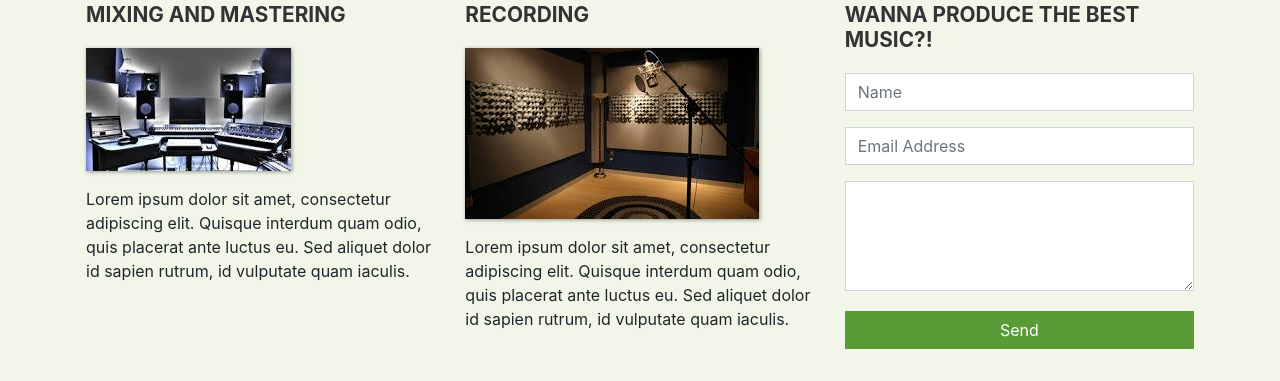
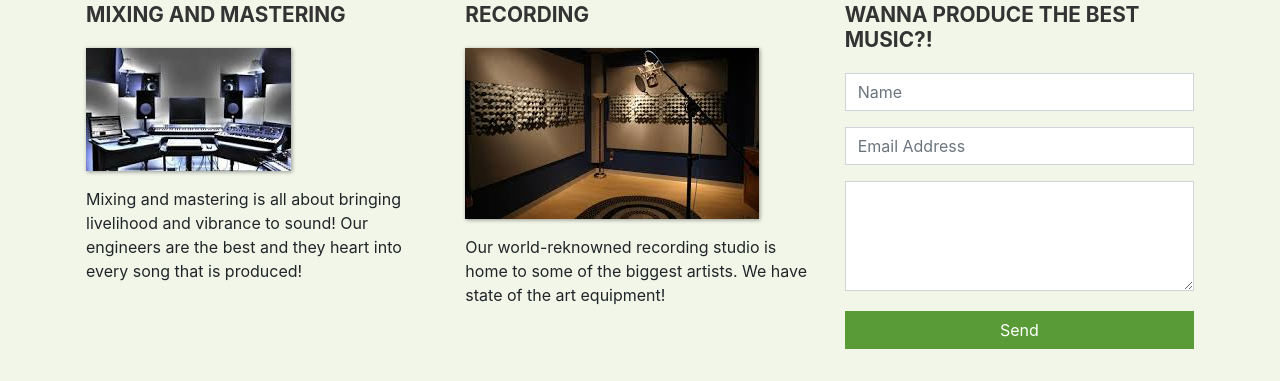
Before and after one commit to aaronr33-dev/bootstrap, a plain HTML site: page index.html in a window 1280 px wide. Shown: the part 933-1314 px from the top of the page. Drawn offline with nearby package versions, Linux system fonts and the light colour scheme.

Commit message:
Bootstrap Project

```diff
--- a/index.html
+++ b/index.html
@@ -51,12 +51,16 @@
 			<div class="col-lg-4 col-md-4 col-sm-12">
 				<h3 class="feature-title">Mixing and Mastering</h3>
 				<img src="workstation.png" class="img-fluid">
-				<p>Lorem ipsum dolor sit amet, consectetur adipiscing elit. Quisque interdum quam odio, quis placerat ante luctus eu. Sed aliquet dolor id sapien rutrum, id vulputate quam iaculis.</p>
+				<p>Mixing and mastering is all about bringing livelihood and vibrance to sound! Our engineers
+					are the best and they heart into every song that is produced!
+				</p>
 			</div>
 			<div class="col-lg-4 col-md-4 col-sm-12">
 				<h3 class="feature-title">Recording</h3>
 				<img src="recbooth.png" class="img-fluid">
-				<p>Lorem ipsum dolor sit amet, consectetur adipiscing elit. Quisque interdum quam odio, quis placerat ante luctus eu. Sed aliquet dolor id sapien rutrum, id vulputate quam iaculis.</p>
+				<p>Our world-reknowned recording studio is home to some of the biggest artists. We have state
+					of the art equipment!
+				</p>
 			</div>
 			<div class="col-lg-4 col-md-4 col-sm-12">
 				<h3 class="feature-title">Wanna Produce The Best Music?!</h3>
```
